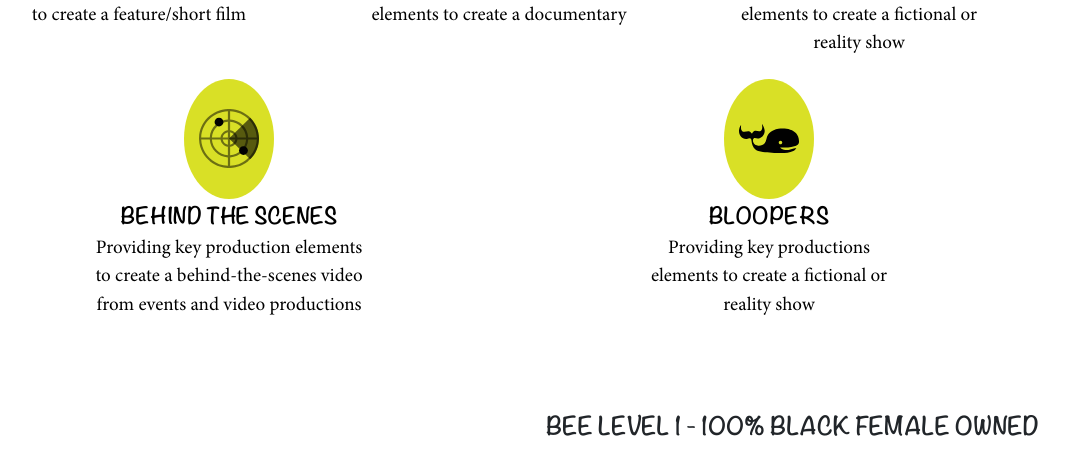
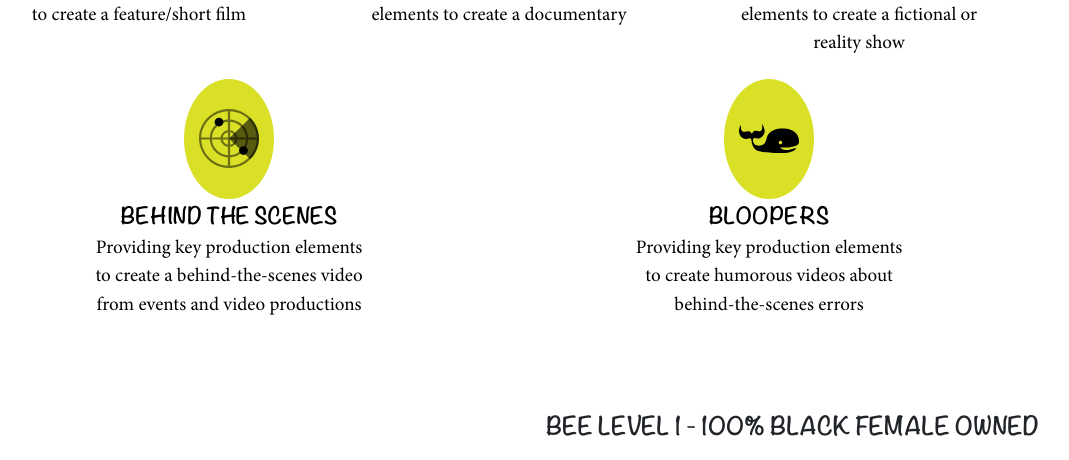
Before and after one commit to Psyfo/watchdog-web-client, a Node server app: page /services-video in a window 1280 px wide. Shown: the part 856-1316 px from the top of the page, without its empty margins (141-1210 px from the left). Run offline with Node 20, Linux system fonts and the light colour scheme; some libraries are stand-ins or nearby versions.

Commit message:
Video production text changes

```diff
--- a/views/services-video.pug
+++ b/views/services-video.pug
@@ -47,4 +47,4 @@ block content
                 .feature-3__container
                     img.feature-3__image(src="images/custom/whale.svg", alt="whale")
                 .feature-3__title BLOOPERS
-                .feature-3__text Providing key productions elements to create a fictional or reality show
+                .feature-3__text Providing key production elements to create humorous videos about behind-the-scenes errors
--- a/views/services.pug
+++ b/views/services.pug
@@ -50,7 +50,7 @@ block content
                     .checklist__title Checklist
                     .checklist__item
                         img.checklist__item--icon(src="images/custom/tick.svg" alt="tick")
-                        .checklist__item--text Filmaker
+                        .checklist__item--text Filmmaker
                     .checklist__item
                         img.checklist__item--icon(src="images/custom/tick.svg" alt="tick")
                         .checklist__item--text Non Filmmaker
```
